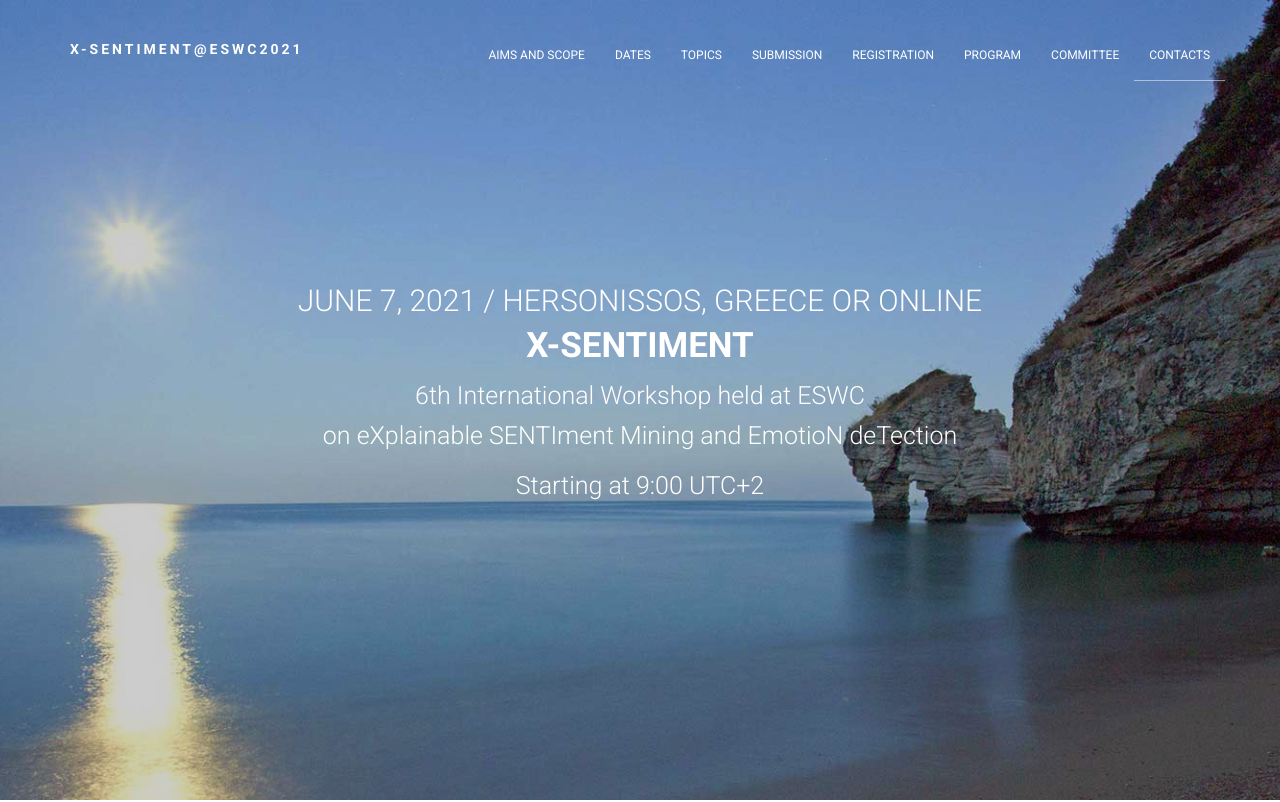
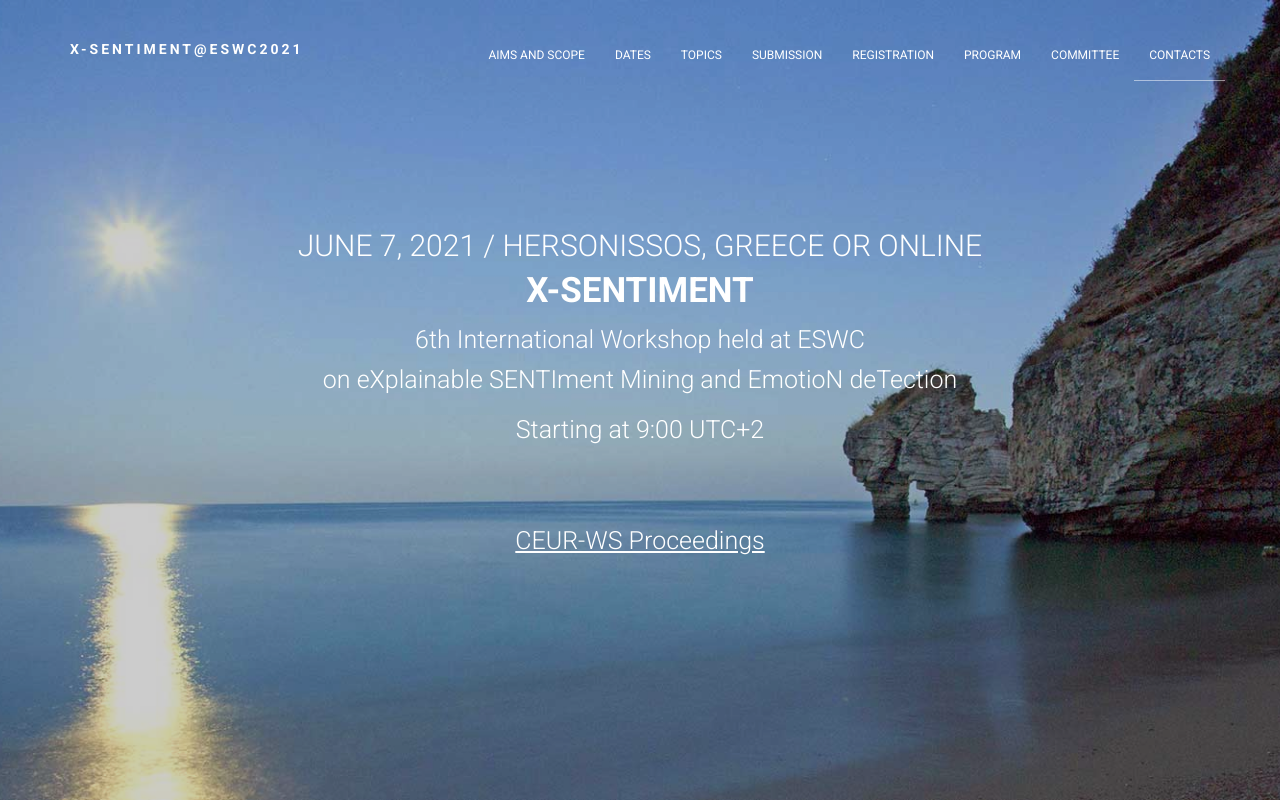
Before and after one commit to danilo-dessi/xsentiment, a website: page index.html in a window 1280 px wide. Shown: the top 802 px of the page. Drawn offline with Linux system fonts and the light colour scheme; files whose address does not match are found by name.

Commit message:
proceedings link

```diff
--- a/assets/css/main.css
+++ b/assets/css/main.css
@@ -425,6 +425,25 @@ ul li {
     margin-left: 0;
   }
 }
+
+.site-header .intro p a {
+  font-size: 25px;
+  margin-bottom: 10px;
+  font-weight: 300;
+  text-transform: none;
+  color: #fff;
+  text-decoration: underline;
+}
+
+
+.site-header .intro p a:hover {
+  font-size: 27px;
+  margin-bottom: 10px;
+  font-weight: 300;
+  text-transform: none;
+  color: #fff;
+}
+
 /*
  * 6.0 Section
  */
--- a/index.html
+++ b/index.html
@@ -67,7 +67,9 @@
 
             <p>Starting at 9:00 UTC+2</p>
 
+            <br><br>
 
+            <p><a href='http://ceur-ws.org/Vol-2918/'><p>CEUR-WS Proceedings</p></a></p>
         </div>
     </header>
 
```
